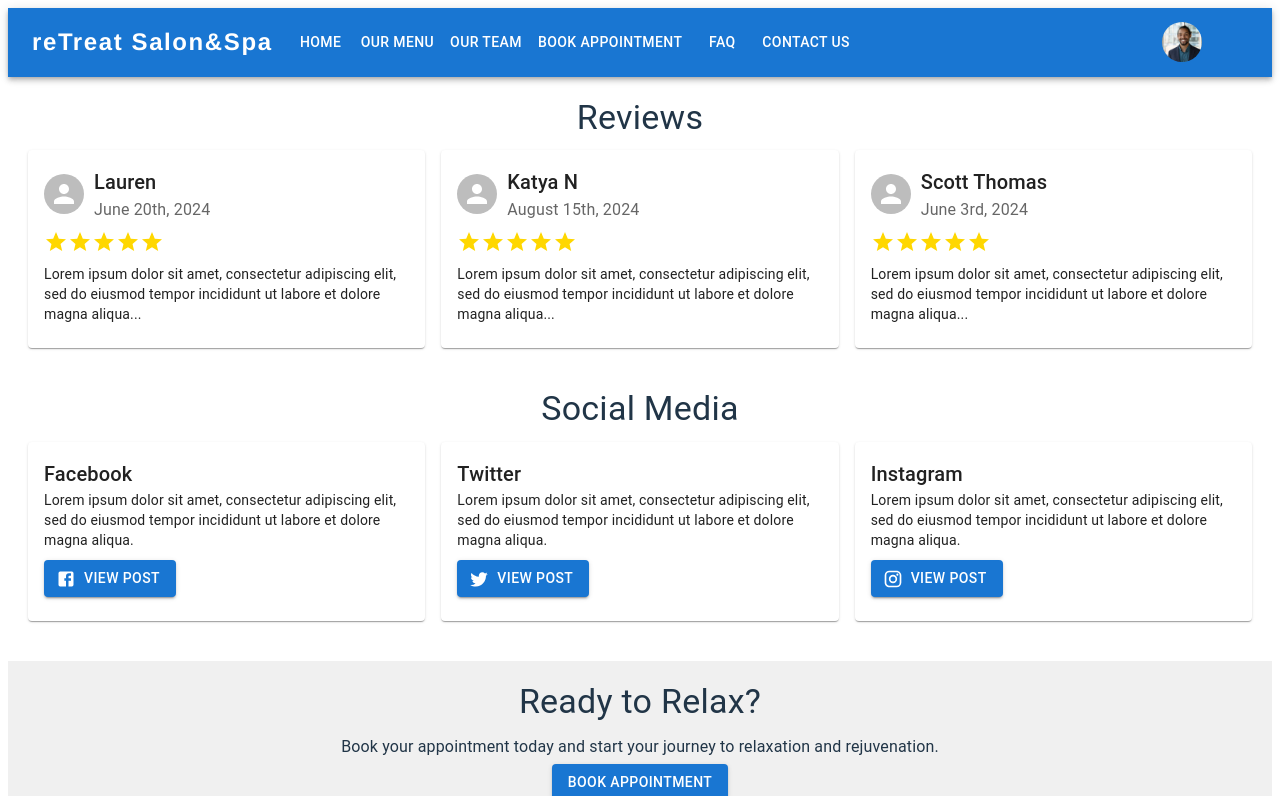
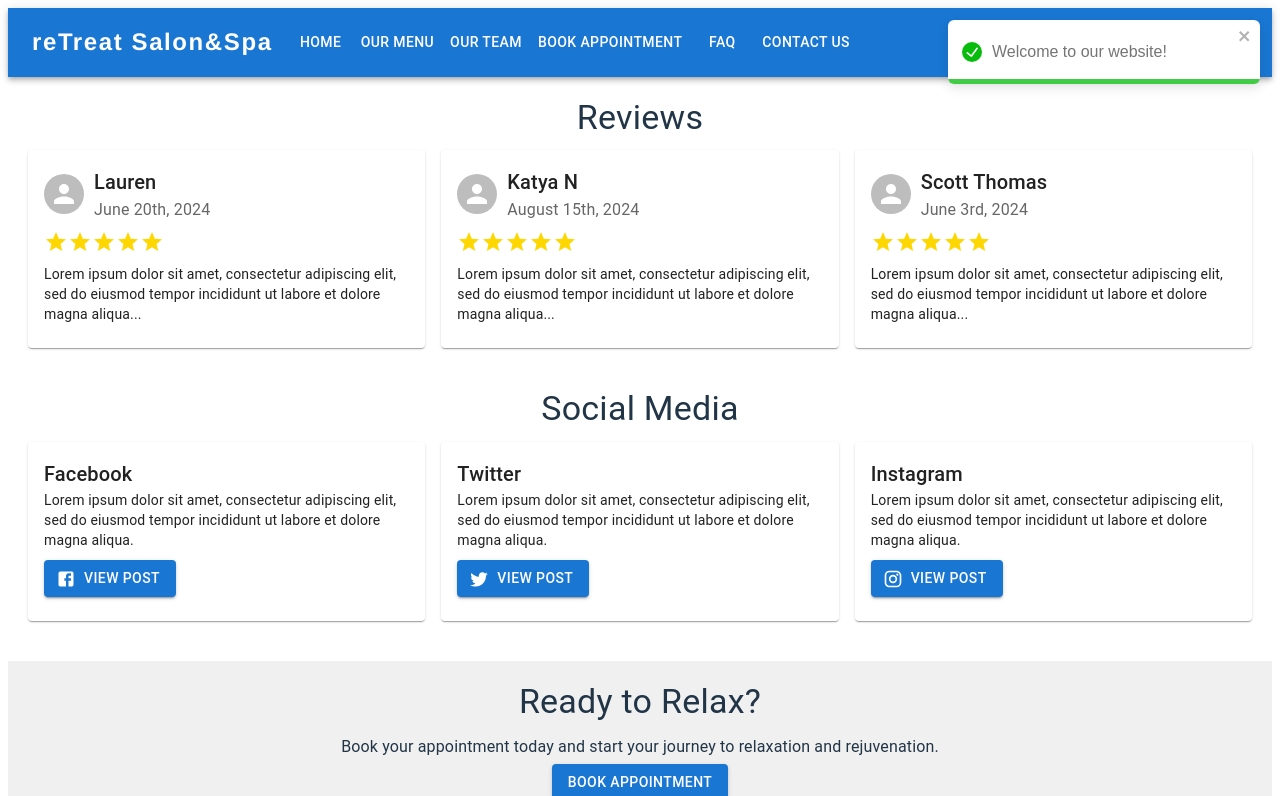
Before and after one commit to The-Fella-s/reTreat, a React (Vite) app in the folder frontend/: page / in a window 1280 px wide. Shown: the top 796 px of the page. Built offline with nearby package versions, Linux system fonts and the light colour scheme.

Commit message:
Added toastify library with test case

```diff
--- a/frontend/package.json
+++ b/frontend/package.json
@@ -26,7 +26,8 @@
     "prop-types": "^15.8.1",
     "react": "^18.3.1",
     "react-dom": "^18.3.1",
-    "react-router-dom": "^6.27.0"
+    "react-router-dom": "^6.27.0",
+    "react-toastify": "^10.0.6"
   },
   "devDependencies": {
     "@eslint/js": "^9.11.1",
--- a/frontend/src/App.jsx
+++ b/frontend/src/App.jsx
@@ -1,3 +1,4 @@
+import React, { useEffect } from 'react';
 import './App.css';
 import Footer from './components/Footer';
 import Contact from './components/ContactUs';
@@ -13,14 +14,23 @@ import MeetTheTeam from './Pages/MeetTheTeam.jsx';
 import BookAppointment from "./pages/BookAppointment.jsx";
 import Profile from './components/Profile.jsx'; // Import Profile component
 import Menu from './pages/Menu.jsx'; // Import Menu component
+import { ToastContainer, toast } from 'react-toastify'; //Toastify components
+import 'react-toastify/dist/ReactToastify.css';
 
 function App() {
+  //Test for notification pop up on main page
+  useEffect(() => {
+    toast.success("Welcome to our website!");
+  }, []);
 
   return (
     <Router>
       {/* Navigation Bar is outside the routes, it will show on every page */}
       <NavBar/>
       <div>
+        {/* Place ToastContainer here */}
+        <ToastContainer />
+
         <Routes>
           {/* Home Page (Main content) */}
           <Route path="/" element={
```
Also changed, not shown: 1 other file (tests, documents, lock files or other folders).
